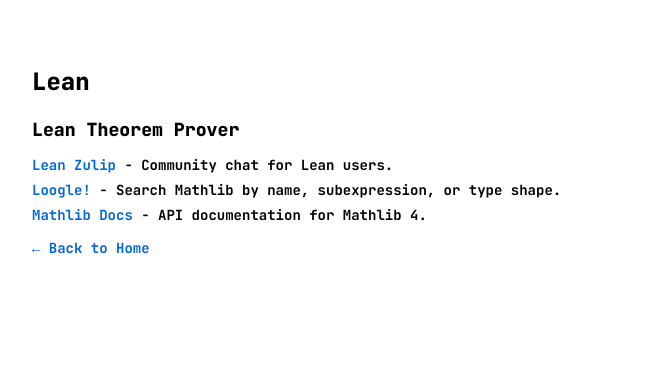
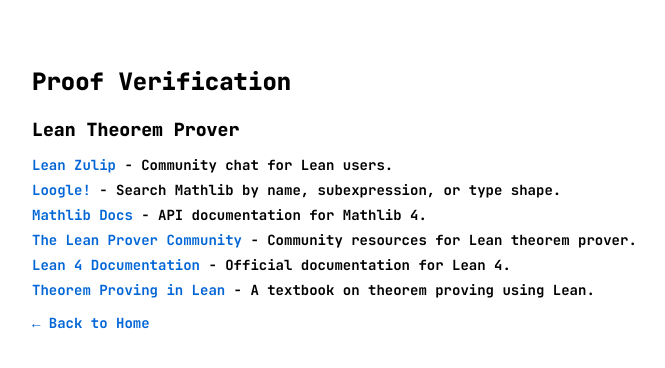
Before and after one commit to 0stellensatz/links, a Jekyll site: the page built from page_lean.md, in a window 1280 px wide. Shown: the top 368 px of the page, without its empty margins (240-905 px from the left). Built offline with Jekyll 4.4.1, drawn with Linux system fonts in a browser that asks for light colours.

Commit message:
Rename Lean page to Proof Verification and add Lean references
Co-Authored-By: Claude Opus 5 (1M context) <noreply@anthropic.com>

```diff
--- a/_data/links_lean.yml
+++ b/_data/links_lean.yml
@@ -9,3 +9,12 @@
   - title: "Mathlib Docs"
     url: "https://leanprover-community.github.io/mathlib4_docs/"
     description: "API documentation for Mathlib 4."
+  - title: "The Lean Prover Community"
+    url: "https://leanprover-community.github.io/"
+    description: "Community resources for Lean theorem prover."
+  - title: "Lean 4 Documentation"
+    url: "https://lean-lang.org/doc/reference/latest/"
+    description: "Official documentation for Lean 4."
+  - title: "Theorem Proving in Lean"
+    url: "https://lean-lang.org/theorem_proving_in_lean4/"
+    description: "A textbook on theorem proving using Lean."
--- a/page_lean.md
+++ b/page_lean.md
@@ -1,6 +1,6 @@
 ---
 layout: default
-title: Lean
+title: Proof Verification
 permalink: /lean/
 ---
 
```
